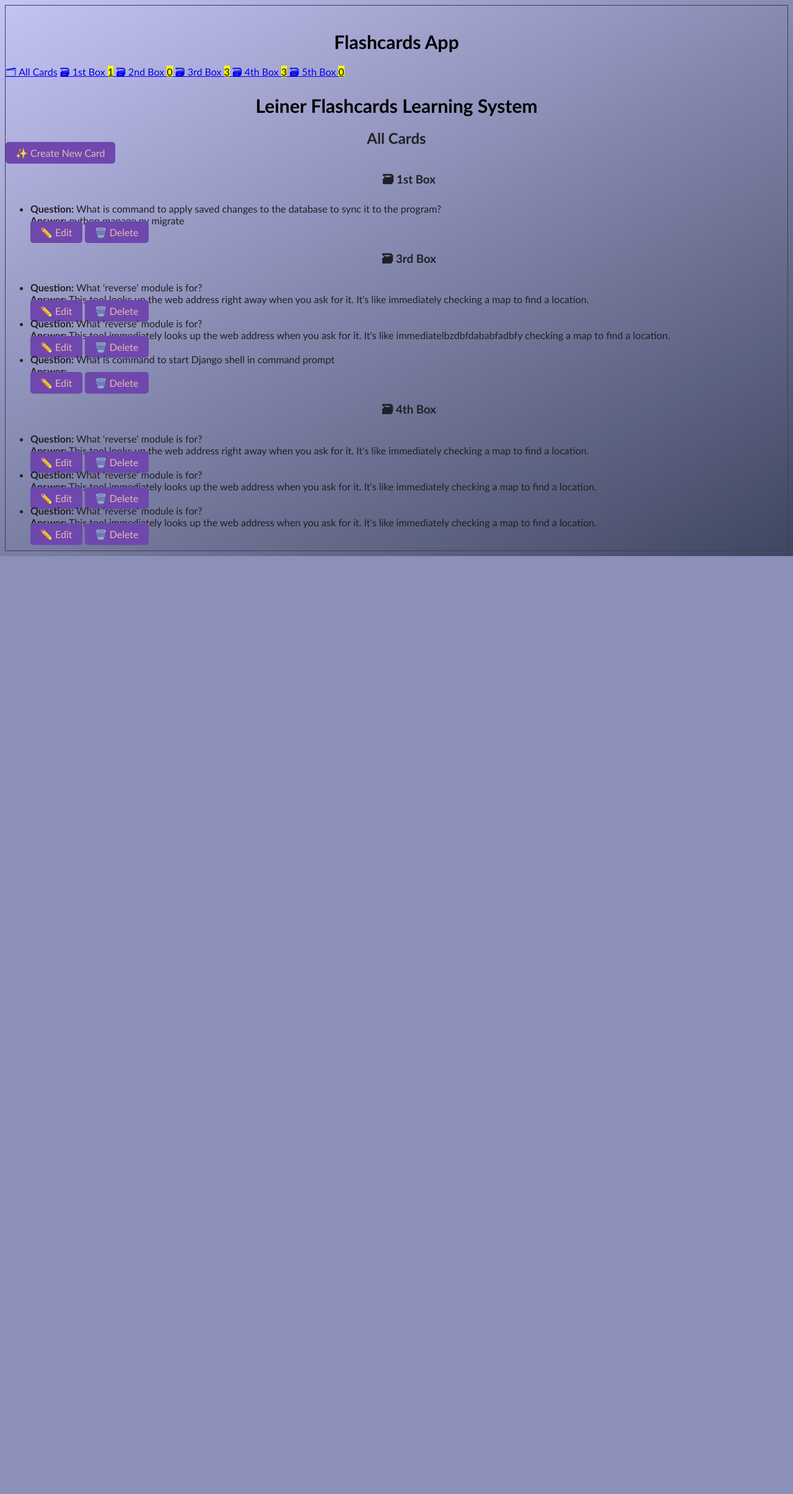
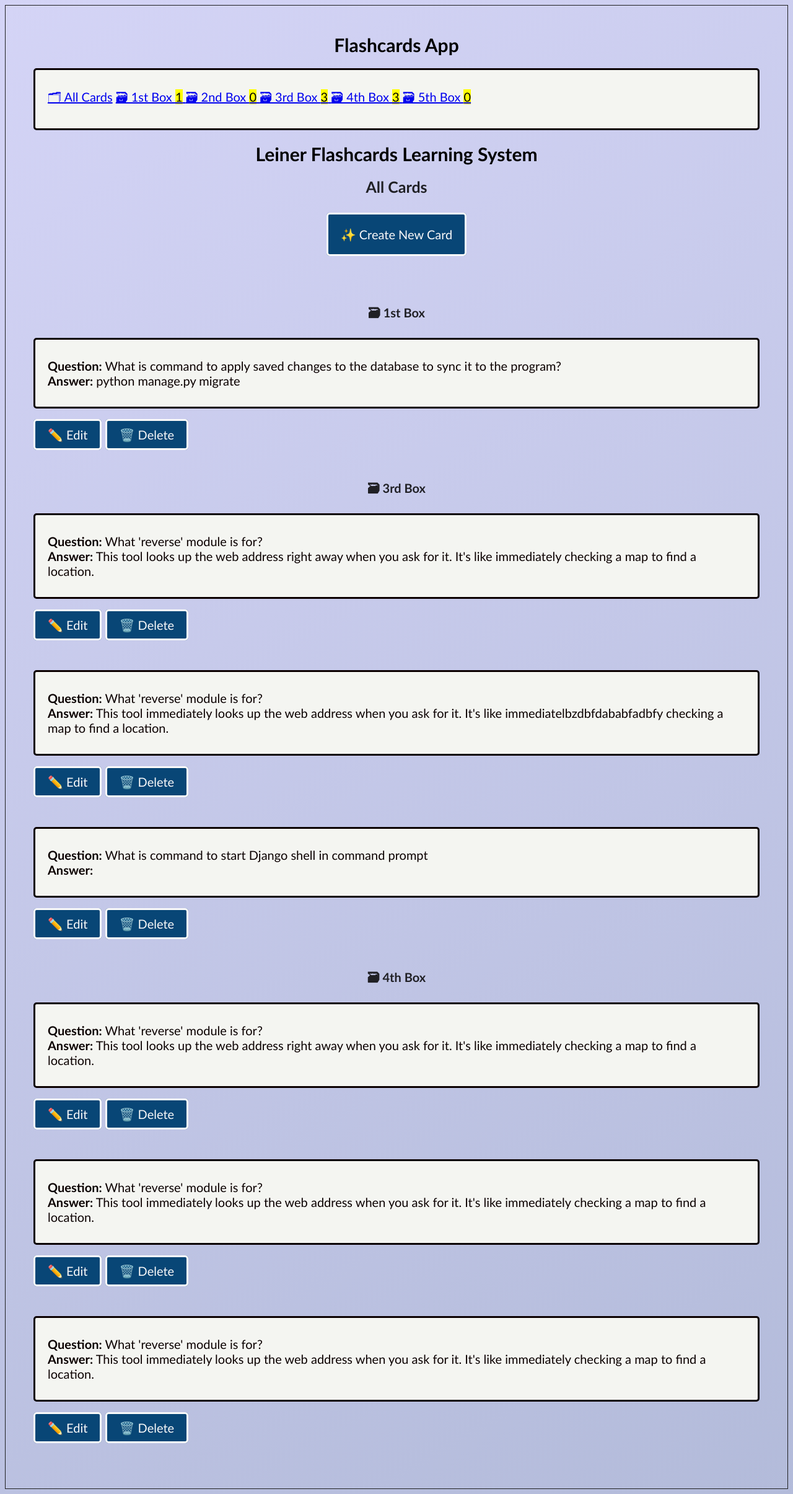
Before and after one commit to KatG33/Website, a Django app: page / in a window 1280 px wide. Shown: the whole page at 62% size. Before the commit the page ends 897 px from the top, so only its background shows below. Run offline with Django 5.2, Linux system fonts and the light colour scheme; data comes from the database, SQL or seed files in the repository; both versions use the stored data as it was after the commit.

Commit message:
Editing style.css

```diff
--- a/backend/flashcards/templates/flashcards/base.html
+++ b/backend/flashcards/templates/flashcards/base.html
@@ -18,7 +18,9 @@
 
 <header>
     <h1>Flashcards App</h1>
-    {% include "flashcards/navigation.html" %}
+    <div id="navigation">
+        {% include "flashcards/navigation.html" %}
+    </div>
 </header>
 
 <body>
@@ -27,7 +29,7 @@
     <div id="root"></div>
     <!-- The line below Loads a JavaScript file that starts the React app,
      which will populate the root div with content. !-->
-    <script src="{% static 'js/main.js' %}"></script>
+    <!-- <script src="{% static 'js/main.js' %}"></script>-->
 
     <header>
         <h1>Leiner Flashcards Learning System</h1>
--- a/backend/flashcards/templates/flashcards/flashcard.html
+++ b/backend/flashcards/templates/flashcards/flashcard.html
@@ -7,10 +7,10 @@
     {% if not check_card %}
         <p>{{ card.answer }}</p>
         <hr>
-        <a href="{% url 'flashcard-update' card.id %}" role="button">
+        <a href="{% url 'flashcard-update' card.id %}" role="button" id="update">
             ✏️ Edit Card
         </a>
-        <a href="{% url 'flashcard-delete' card.id %}" role="button">
+        <a href="{% url 'flashcard-delete' card.id %}" role="button" id = "delete">
             🗑️ Delete Card
         </a>
 
--- a/backend/flashcards/templates/flashcards/flashcard_confirm_delete.html
+++ b/backend/flashcards/templates/flashcards/flashcard_confirm_delete.html
@@ -5,7 +5,7 @@
     <p>Are you sure you want to delete the flashcard: "{{ object.question }}"?</p>
     <form method="post">
         {% csrf_token %}
-        <button type="submit">Confirm</button>
+        <button type="submit" id="confirm">Confirm</button>
         <a href="{% url 'flashcard-list' %}">Cancel</a>
     </form>
 {% endblock %}
--- a/backend/flashcards/templates/flashcards/flashcard_list.html
+++ b/backend/flashcards/templates/flashcards/flashcard_list.html
@@ -5,17 +5,19 @@
 <!-- Using template tags to mark wher ethe content of this 'paragraph' or a 'block' will go -->
 {% block content %}
     <h2>All Cards</h2>
-    <a href="{% url 'flashcard-create' %}" role="button">✨ Create New Card</a>
+    <div id = 'newCard'>
+        <a href="{% url 'flashcard-create' %}" role="button" id="create">✨ Create New Card</a>
+    </div>
     <ul>
         {% for card in flashcard_list %}
             {% ifchanged card.box %}
                 <h3>🗃 {{ card.box|ordinal }} Box</h3>
             {% endifchanged %}
             <li>
-                <strong>Question:</strong> {{ card.question }}<br>
-                <strong>Answer:</strong> {{ card.answer }}<br>
-                <a href="{% url 'flashcard-update' card.pk %}" role="button">✏️ Edit</a>
-                <a href="{% url 'flashcard-delete' card.pk %}" role="button">🗑️ Delete</a>
+                <div id = 'flashcard'> <strong>Question:</strong> {{ card.question }}<br>
+                <strong>Answer:</strong> {{ card.answer }}<br> </div>
+                <div id = 'buttons'><a href="{% url 'flashcard-update' card.pk %}" role="button" id="update">✏️ Edit</a>
+                <a href="{% url 'flashcard-delete' card.pk %}" role="button" id="delete">🗑️ Delete</a></div>
             </li>
         {% endfor %}
     </ul>
--- a/backend/static/css/style.css
+++ b/backend/static/css/style.css
@@ -8,29 +8,21 @@ because that will affect both Django-rendered HTMLs and React components. */
 
 body {
     font-family: Calibri;
-    font-size: 16px;
+    font-size: 20px;
     align-items: center;
     justify-content: center;
     min-height: 100vh;
     margin: 10 10;
-    padding-top: 20px;
-    background: linear-gradient(150deg, #c4c4f5, #3f4660);
+    padding: 25px;
+    background: linear-gradient(150deg, #d4d4f6, #b3bbda);
     color: #202025;
     background-color: #f0f0f9;
-    border: 1px solid #383f59;
+    border: 1px solid #202122;
 }
 
 :root {
-    --border: #d8dae1;
+    --border: #060d24;
     --text-color: #090909;
-}
-
-article {
-    border: 2px solid var(--border);
-    border-radius: 5px;
-    padding: 1em;
-    width: 50%;
-    margin: 0 auto;
 }
 
 h1 {
@@ -44,44 +36,87 @@ h1 {
 h2 {
     text-align: center;
     margin-top: 0;
-    margin: 0 auto;
+    margin: 50 50;
+    font-size: 25px;
 }
 
 h3 {
     text-align: center;
-    margin: 2 auto;
+    margin: 50 50;
+    font-size: 20px;
 }
 
 h4 {
-    margin: 0 auto;
+    text-align: center;
+    margin: 50 50;
+    font-size: 15px;
 }
 
-hr {
-    background: #6e48ad;
-    border: none;
-    height: 2px;
+div#navigation{
+    color: rgb(11, 0, 0);
+    text-decoration: none;
+    background-color: #f4f5f1;
+    padding: 30px 20px;
+    border: solid;
+    border-radius: 5px;
+    margin: 20px 20px;
 }
 
-button,
-a[role="button"] {
-    color: rgb(233, 181, 181);
+a#create {
+    color: rgb(249, 249, 249);
     text-decoration: none;
-    background-color: #6e48ad;
-    padding: 0.5em 1em;
-    border: none;
+    background-color: #084676;
+    padding: 1em 1em;
+    border: solid;
     border-radius: 5px;
 }
 
-input, select, textarea {
-    background-color: #4a8282;
-    color: #000000;
-    padding: 1rem 1.5rem;
+a#update {
+    color: rgb(249, 249, 249);
+    text-decoration: none;
+    background-color: #084676;
+    padding: 0.5em 1em;
+    border: solid;
     border-radius: 5px;
-    cursor: pointer;
-    font-weight: bold;
-    margin: 0 12;
-    width: 100%;
-    border: 1px solid #99a8db;
-    /* the line below ensures padding is included in total width */
-    box-sizing: border-box;
+
 }
+
+a#delete {
+    color: rgb(249, 249, 249);
+    text-decoration: none;
+    background-color: #084676;
+    padding: 0.5em 1em;
+    border: solid;
+    border-radius: 5px;
+
+}
+
+div#buttons {
+    color: rgb(249, 249, 249);
+    text-decoration: none;
+    background-color: inherit;
+    padding: 10px 10px;
+    margin: 0px 10px;
+    margin-bottom: 50px
+}
+
+div#newCard {
+    text-align: center;
+    margin-top: 50px;
+    margin-bottom: 100px;
+}
+
+div#flashcard{
+    color: rgb(11, 0, 0);
+    text-decoration: none;
+    background-color: #f4f5f1;
+    padding: 30px 20px;
+    border: solid;
+    border-radius: 5px;
+    margin: 20px 20px;
+}
+
+ul {
+    list-style-type: none;
+    padding-left: 0; /* Optional: Removes default padding aka dots next to list items */
+}
```
Also changed, not shown: backend/db.sqlite3.
